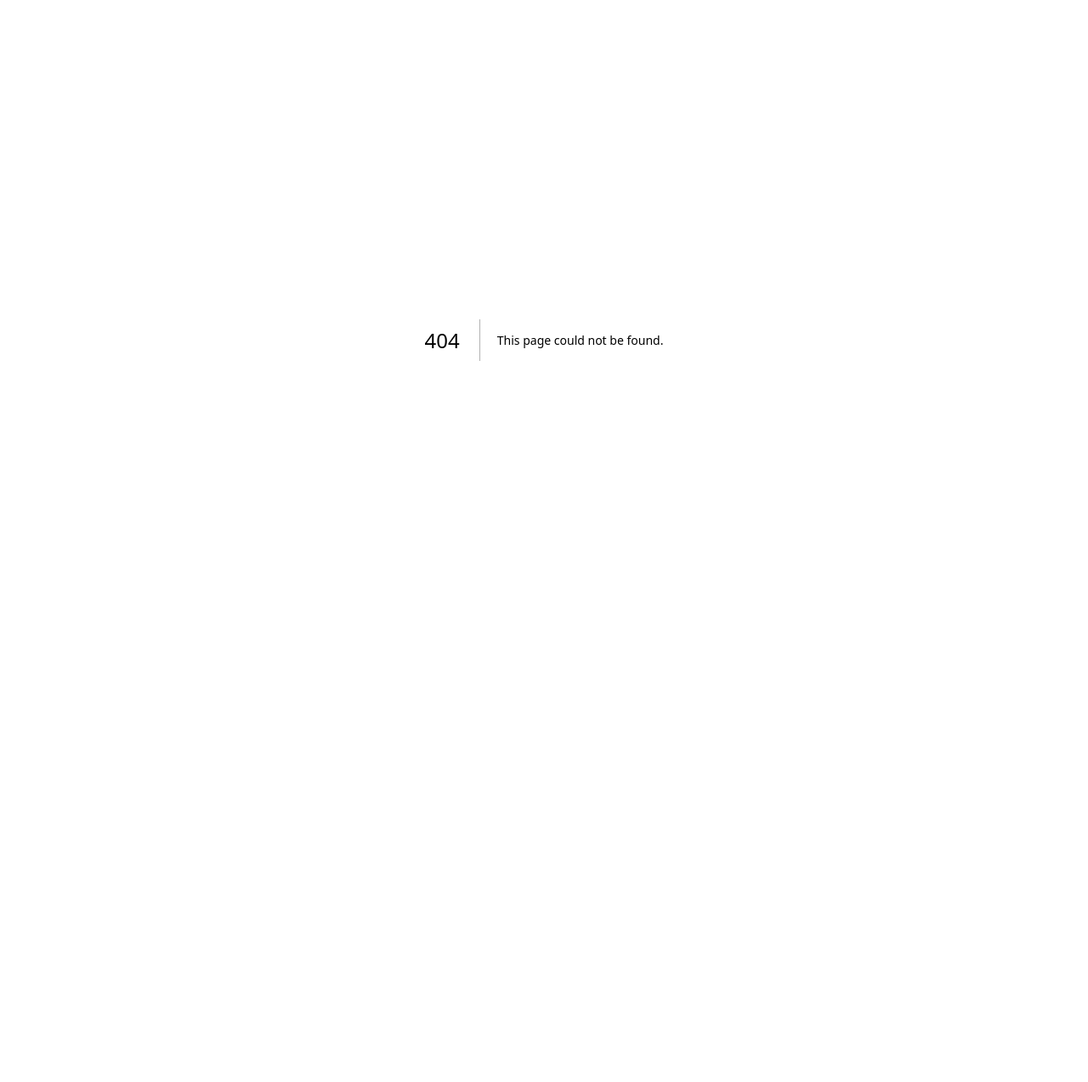
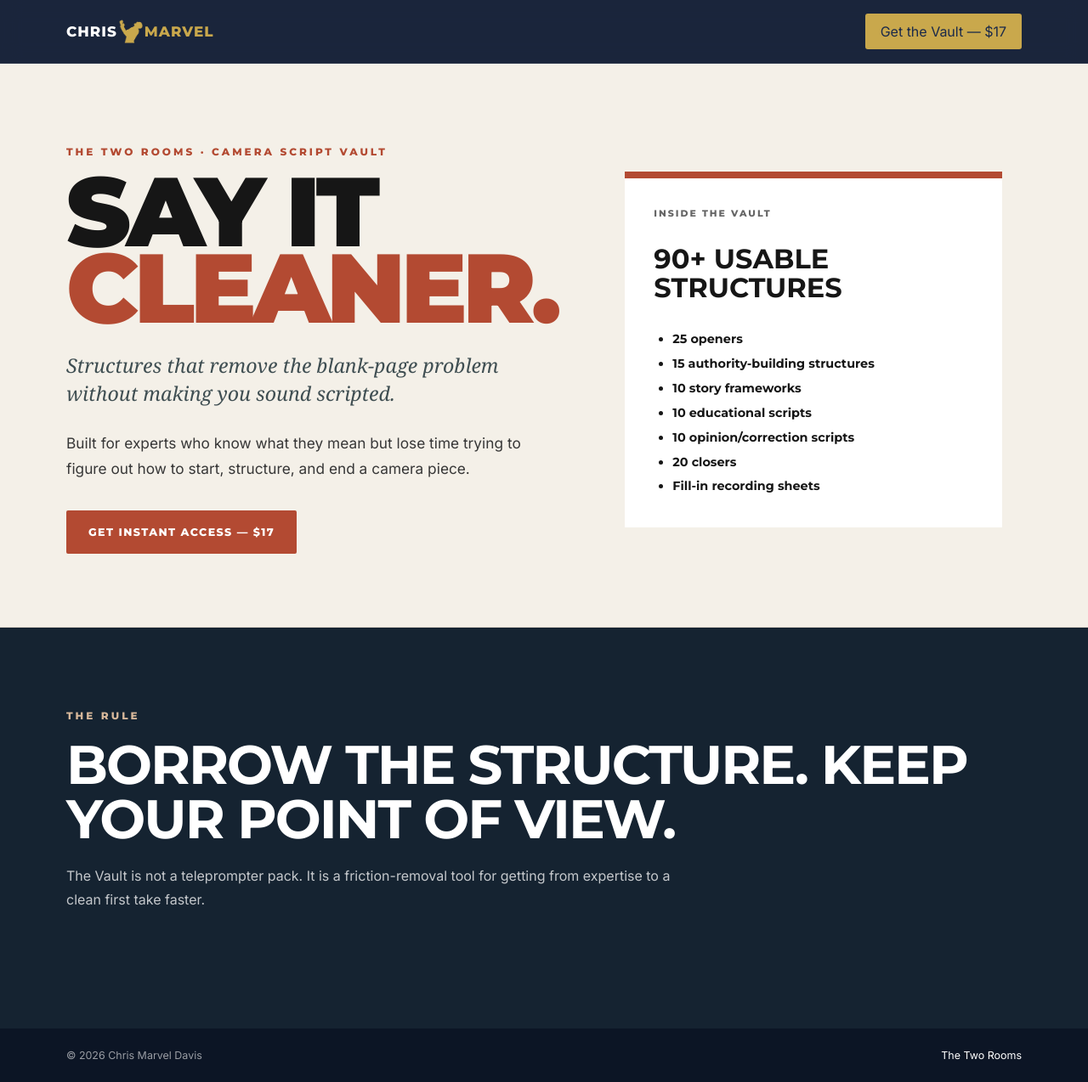
Before and after one commit to PivotTraining/ChrisMarvel, a Next.js app: page /two-rooms/script-vault in a window 1280 px wide. Before the commit this address had no page. Shown: the whole page at 85% size. Before the commit the page ends 800 px from the top, so only its background shows below. Built offline with nearby package versions, Linux system fonts and the light colour scheme.

Commit message:
Add Camera Script Vault sales page

```diff
--- /dev/null
+++ b/app/two-rooms/script-vault/page.tsx
@@ -0,0 +1,23 @@
+import type { Metadata } from 'next'
+import '../../globals.css'
+import '../two-rooms.css'
+
+export const metadata: Metadata = {
+  title: 'Camera Script Vault | The Two Rooms',
+  description: 'Ready-to-use camera structures for openings, authority, stories, teaching, opinions, closers, and recording sheets.',
+  alternates: { canonical: 'https://chrismarvelspeaks.com/two-rooms/script-vault' },
+}
+
+const checkout='https://buy.stripe.com/cNi28r7NX8nC7vpczza3u0C'
+
+export default function ScriptVaultPage(){
+  return <main className="tr-page">
+    <nav className="tr-nav"><div className="tr-wrap tr-nav-inner"><a className="tr-brand" href="/">Chris<img src="/images/chris-marvel-logo.png" alt="" width={28} height={28}/><span>Marvel</span></a><a className="tr-nav-cta" href={checkout}>Get the Vault — $17</a></div></nav>
+    <header className="tr-hero"><div className="tr-wrap tr-hero-grid">
+      <div><div className="tr-eyebrow">The Two Rooms · Camera Script Vault</div><h1 style={{fontSize:'clamp(4rem,9vw,8rem)'}}>Say it<br/><span>cleaner.</span></h1><p className="tr-deck">Structures that remove the blank-page problem without making you sound scripted.</p><p className="tr-lead">Built for experts who know what they mean but lose time trying to figure out how to start, structure, and end a camera piece.</p><div className="tr-actions"><a className="tr-btn tr-btn-rust" href={checkout}>Get Instant Access — $17</a></div></div>
+      <div className="tr-page-card" style={{minHeight:0,borderTopColor:'#B34A32'}}><div className="tr-page-label">Inside the Vault</div><h3>90+ usable structures</h3><ul><li>25 openers</li><li>15 authority-building structures</li><li>10 story frameworks</li><li>10 educational scripts</li><li>10 opinion/correction scripts</li><li>20 closers</li><li>Fill-in recording sheets</li></ul></div>
+    </div></header>
+    <section className="tr-system"><div className="tr-wrap"><div className="tr-section-kicker light">The rule</div><h2>Borrow the structure. Keep your point of view.</h2><p className="tr-system-intro">The Vault is not a teleprompter pack. It is a friction-removal tool for getting from expertise to a clean first take faster.</p></div></section>
+    <footer className="tr-footer"><div className="tr-wrap tr-footer-inner"><div>© 2026 Chris Marvel Davis</div><div><a href="/two-rooms">The Two Rooms</a></div></div></footer>
+  </main>
+}
```
